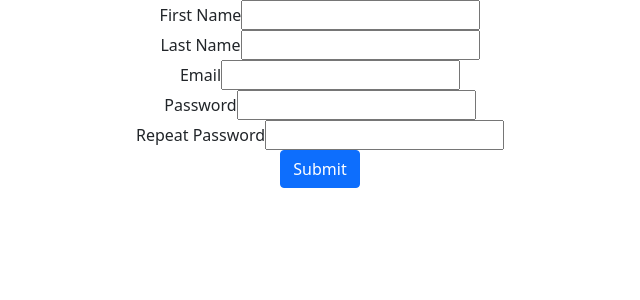
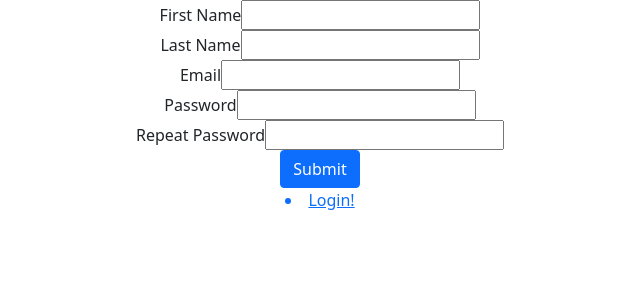
Before and after one commit to UfukAldanmaz/budget-tracker-ui, a React (Create React App) app: page / in a window 1280 px wide. Shown: the top 300 px of the page, without its empty margins (320-960 px from the left). Built offline with nearby package versions, Linux system fonts and the light colour scheme.

Commit message:
add login form

```diff
--- a/package.json
+++ b/package.json
@@ -10,6 +10,7 @@
     "react": "^17.0.2",
     "react-dom": "^17.0.2",
     "react-hook-form": "^7.27.1",
+    "react-router-dom": "^6.2.2",
     "react-scripts": "5.0.0",
     "web-vitals": "^2.1.4"
   },
--- a/src/App.js
+++ b/src/App.js
@@ -1,54 +1,25 @@
 
 import './App.css';
-import { useRef } from 'react';
-import { useForm } from 'react-hook-form';
-import 'bootstrap/dist/css/bootstrap.min.css'
+import Registration from './Registration';
+import Login from './Login';
+import { BrowserRouter as Router, Routes, Route } from 'react-router-dom';
 
 
 function App() {
 
-  const { register, handleSubmit, watch, formState: { errors } } = useForm({});
-  const password = useRef({});
-  password.current = watch("password", "");
-  const onSubmit = async data => {
-    alert(JSON.stringify(data));
-  }
+  return (
+    <Router>
+      <div>
+        <Routes>
+          <Route path="/" element={<Registration />} />
 
-  return (
-    <div className="container">
-      <div className='row'>
-        <div className='col-md-12 text-center'>
-          <form onSubmit={e => e.preventDefault()}>
-            <div className="form-group"><label>First Name</label>
-              <input {...register('firstName', { required: true })} />
-              {errors?.firstName?.type === 'required' && <p>This field is required.</p>} </div>
-            <div className="form-group">  <label>Last Name</label>
-              <input {...register('lastName', { required: true })} />
-              {errors?.lastName?.type === 'required' && <p>This field is required.</p>} </div>
-            <div className="form-group">   <label>Email</label>
-              <input {...register('email', { required: true })} />
-              {errors?.email?.type === 'required' && <p>This field is required.</p>} </div>
-            <div className="form-group">  <label>Password</label>
-              <input name='password' type="password" {...register('password',
-                {
-                  required: true,
-                  minLength: {
-                    value: 8,
-                    message: "Your password must have at least 8 characters"
-                  }
-                })} />
-              {errors.password && <p>{errors.password.message}</p>} </div>
-            <div className="form-group">  <label>Repeat Password</label>
-              <input name='password_repeat' type="password" {...register
-                ('password_repeat', { validate: value => value === password.current || "The password do not match" })} />
-              {errors.password_repeat && <p>{errors.password_repeat.message}</p>}</div>
+          <Route path="/registration" element={<Registration />} />
+          <Route path="/login" element={<Login />} />
 
-            <input class="btn btn-primary" type="submit" onClick={handleSubmit(onSubmit)} />
-          </form>
-        </div>
+        </Routes>
       </div>
-    </div>
-  );
+    </Router>
+  )
 }
 
 export default App;
--- /dev/null
+++ b/src/Login.js
@@ -0,0 +1,48 @@
+
+import { useRef } from 'react';
+import { useForm } from 'react-hook-form';
+import 'bootstrap/dist/css/bootstrap.min.css'
+import { Link } from 'react-router-dom';
+
+
+
+function Login() {
+
+    const { register, handleSubmit, watch, formState: { errors } } = useForm({});
+    const password = useRef({});
+    password.current = watch("password", "");
+    const onSubmit = async data => {
+        alert(JSON.stringify(data));
+    }
+    return (
+        <div className="container">
+            <div className='row'>
+                <div className='col-md-12 text-center'>
+                    <form onSubmit={e => e.preventDefault()}>
+
+                        <div className="form-group">   <label>Email</label>
+                            <input {...register('email', { required: true })} />
+                            {errors?.email?.type === 'required' && <p>This field is required.</p>} </div>
+                        <div className="form-group">  <label>Password</label>
+                            <input name='password' type="password" {...register('password',
+                                {
+                                    required: true,
+                                    minLength: {
+                                        value: 8,
+                                        message: "Your password must have at least 8 characters"
+                                    }
+                                })} />
+                            {errors.password && <p>{errors.password.message}</p>} </div>
+
+                        <input class="btn btn-primary" type="submit" onClick={handleSubmit(onSubmit)} />
+
+                        <div><Link to='/registration'><li>Register now!</li></Link></div>
+
+                    </form>
+                </div>
+            </div>
+        </div>
+    );
+}
+
+export default Login;
--- /dev/null
+++ b/src/Registration.js
@@ -0,0 +1,56 @@
+
+
+import { useRef } from 'react';
+import { useForm } from 'react-hook-form';
+import 'bootstrap/dist/css/bootstrap.min.css';
+import { Link } from 'react-router-dom';
+
+
+function Registration() {
+
+    const { register, handleSubmit, watch, formState: { errors } } = useForm({});
+    const password = useRef({});
+    password.current = watch("password", "");
+    const onSubmit = async data => {
+        alert(JSON.stringify(data));
+    }
+
+    return (
+        <div className="container">
+            <div className='row'>
+                <div className='col-md-12 text-center'>
+                    <form onSubmit={e => e.preventDefault()}>
+                        <div className="form-group"><label>First Name</label>
+                            <input {...register('firstName', { required: true })} />
+                            {errors?.firstName?.type === 'required' && <p>This field is required.</p>} </div>
+                        <div className="form-group">  <label>Last Name</label>
+                            <input {...register('lastName', { required: true })} />
+                            {errors?.lastName?.type === 'required' && <p>This field is required.</p>} </div>
+                        <div className="form-group">   <label>Email</label>
+                            <input {...register('email', { required: true })} />
+                            {errors?.email?.type === 'required' && <p>This field is required.</p>} </div>
+                        <div className="form-group">  <label>Password</label>
+                            <input name='password' type="password" {...register('password',
+                                {
+                                    required: true,
+                                    minLength: {
+                                        value: 8,
+                                        message: "Your password must have at least 8 characters"
+                                    }
+                                })} />
+                            {errors.password && <p>{errors.password.message}</p>} </div>
+                        <div className="form-group">  <label>Repeat Password</label>
+                            <input name='password_repeat' type="password" {...register
+                                ('password_repeat', { validate: value => value === password.current || "The password do not match" })} />
+                            {errors.password_repeat && <p>{errors.password_repeat.message}</p>}</div>
+
+                        <input class="btn btn-primary" type="submit" onClick={handleSubmit(onSubmit)} />
+                        <div> <Link to='/login'><li>Login!</li></Link></div>
+                    </form>
+                </div>
+            </div>
+        </div>
+    );
+}
+
+export default Registration;
```
Also changed, not shown: 1 other file (tests, documents, lock files or other folders).
